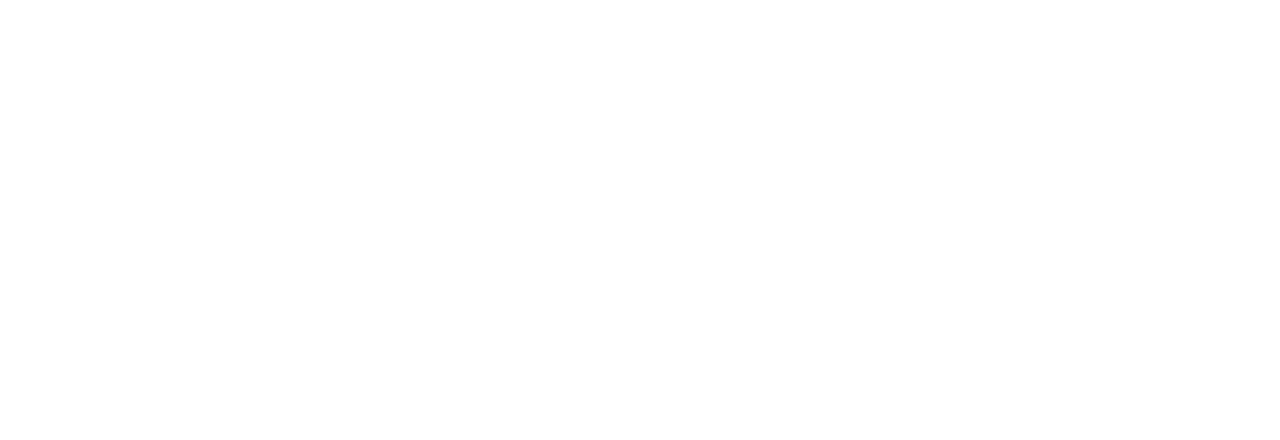
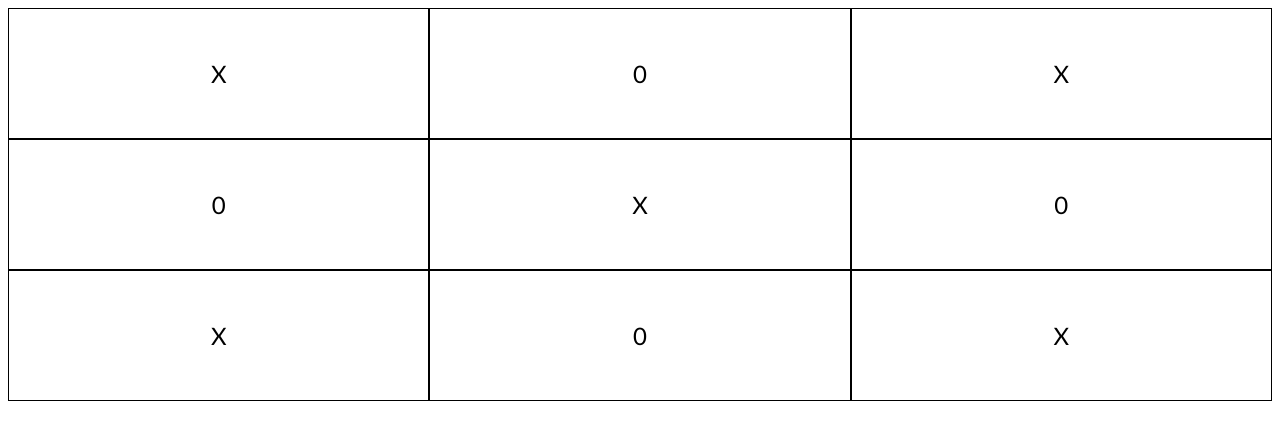
Before and after one commit to circuitstan/tictactoe, a plain HTML site: page index.html in a window 1280 px wide. Drawn offline with Linux system fonts and the light colour scheme.

Commit message:
set up grid and functions to display the gameboard array

```diff
--- a/index.html
+++ b/index.html
@@ -7,10 +7,17 @@
     <link rel="stylesheet" href="styles.css">
 </head>
 <body>
-    <div id="container">
-        <div id="1"></div>
-        <div id="2"></div>
-        <div id="3"></div>
+    <div id="container" class="grid-container">
+        <div class="grid-item" id="0"></div>
+        <div class="grid-item" id="1"></div>
+        <div class="grid-item" id="2"></div>
+        <div class="grid-item" id="3"></div>
+        <div class="grid-item" id="4"></div>
+        <div class="grid-item" id="5"></div>
+        <div class="grid-item" id="6"></div>
+        <div class="grid-item" id="7"></div>
+        <div class="grid-item" id="8"></div>
+
     </div>
 </body>
 </html>
--- a/script.js
+++ b/script.js
@@ -1,18 +1,28 @@
 const gameBoard = (() => {
-    let x = ""
-    let y = ""
-    let gameBoard = ["X", "0", "X", "0", "X", "0", "X", "0", "X"]
+    let selections = ["X", "0", "X", "0", "X", "0", "X", "0", "X"]
+    //let selections = []
     return {
-        gameBoard
+        selections
     }
 })()
 
 const displayController = (() => {
-
+    let mark = gameBoard.selections
+    for (let i = 0; i < mark.length; i++) {
+        let div = document.getElementById(i)
+        div.innerText = mark[i]
+    }
+    addEventListener('click', (e) => {
+        console.log(e)
+        })
 })()
 
-const player = () => {
+const player = (marker) => {
 
+    return {
+        marker
+    }
 }
 
-const container = document.getElementById('container')
+const player1 = player("X")
+const player2 = player("0")
--- a/styles.css
+++ b/styles.css
@@ -0,0 +1,12 @@
+.grid-container {
+    display: grid;
+    grid-template-columns: auto auto auto;
+}
+
+.grid-item {
+    border: solid black 1px;
+    text-align: center;
+    padding: 50px;
+    font-size: x-large;
+    font-family:'Trebuchet MS', 'Lucida Sans Unicode', 'Lucida Grande', 'Lucida Sans', Arial, sans-serif;
+}
```
